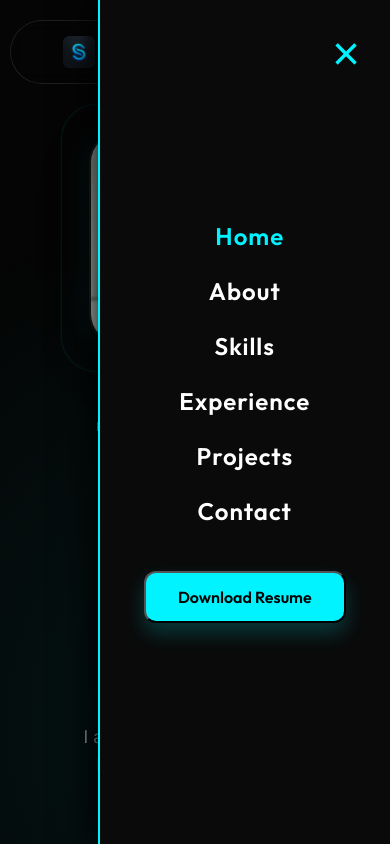
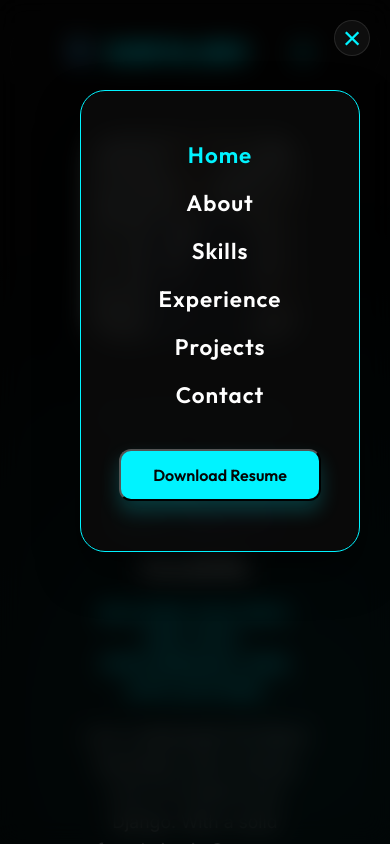
Before and after one commit to mrsuryan/suriya_portfolio, a React (Vite) app: page / in a window 390 px wide. Both pictures are taken after a click on the button "Toggle Menu". Shown: the top 844 px of the page. Built offline with nearby package versions, Linux system fonts and the light colour scheme.

Commit message:
feat: implement portfolio navigation, preloader, and project data structure

```diff
--- a/src/App.jsx
+++ b/src/App.jsx
@@ -127,6 +127,9 @@ export default function App() {
               src="/suriya_img.webp"
               alt={PERSONAL.name}
               className="hero-profile-img"
+              width="450"
+              height="450"
+              fetchpriority="high"
               onError={(e) => { e.target.src = "/suriya_img.png" }}
             />
           </div>
@@ -254,7 +257,7 @@ export default function App() {
                          <span className="btn-text-hover">Coming Soon</span>
                       </div>
                     ) : (
-                      <a href={p.liveUrl} target="_blank" rel="noreferrer" className="btn btn-outline" style={{ padding: "8px 16px", fontSize: "0.8rem" }}>Live Demo</a>
+                      <a href={p.liveUrl} target="_blank" rel="noopener noreferrer" className="btn btn-outline" style={{ padding: "8px 16px", fontSize: "0.8rem" }}>Live Demo</a>
                     )}
 
                     {p.sourceUrl.toLowerCase().includes("soon") ? (
@@ -263,7 +266,7 @@ export default function App() {
                          <span className="btn-text-hover">Coming Soon</span>
                       </div>
                     ) : (
-                      <a href={p.sourceUrl} target="_blank" rel="noreferrer" className="btn btn-outline" style={{ padding: "8px 16px", fontSize: "0.8rem" }}>View Code</a>
+                      <a href={p.sourceUrl} target="_blank" rel="noopener noreferrer" className="btn btn-outline" style={{ padding: "8px 16px", fontSize: "0.8rem" }}>View Code</a>
                     )}
                   </div>
                 </div>
@@ -285,21 +288,21 @@ export default function App() {
               <h3>Get In Touch</h3>
               <p>I'm currently looking for new opportunities. Whether you have a question or just want to say hi, I'll try my best to get back to you!</p>
               <div className="contact-items">
-                <a href={PERSONAL.email} className="contact-item">
+                <a href={PERSONAL.emailLink} target="_blank" rel="noopener noreferrer" className="contact-item" aria-label="Send me an email">
                   <div className="contact-icon"><EmailIcon /></div>
                   <div>
                     <div className="form-label" style={{ marginBottom: 0 }}>Email</div>
-                    <div className="skill-name">mrsuriyan200549@gmail.com</div>
+                    <div className="skill-name">{PERSONAL.email}</div>
                   </div>
                 </a>
-                <a href={PERSONAL.linkedin} target="_blank" rel="noreferrer" className="contact-item">
+                <a href={PERSONAL.linkedin} target="_blank" rel="noopener noreferrer" className="contact-item" aria-label="Visit my LinkedIn profile">
                   <div className="contact-icon"><LinkedInIcon /></div>
                   <div>
                     <div className="form-label" style={{ marginBottom: 0 }}>LinkedIn</div>
                     <div className="skill-name">Suriya C</div>
                   </div>
                 </a>
-                <a href={PERSONAL.whatsapp} target="_blank" rel="noreferrer" className="contact-item">
+                <a href={PERSONAL.whatsapp} target="_blank" rel="noopener noreferrer" className="contact-item" aria-label="Chat with me on WhatsApp">
                   <div className="contact-icon"><WhatsAppIcon /></div>
                   <div>
                     <div className="form-label" style={{ marginBottom: 0 }}>WhatsApp</div>
@@ -347,7 +350,14 @@ export default function App() {
             <h4>Information</h4>
             <div className="footer-brand">
               <div style={{ display: "flex", alignItems: "center", gap: "10px" }}>
-                <img src="/brand_logo.png" alt="Logo" style={{ width: "30px", height: "30px", borderRadius: "6px" }} />
+                <img
+                  src="/brand_logo.png"
+                  alt="Suriya C Logo"
+                  width="30"
+                  height="30"
+                  loading="lazy"
+                  style={{ width: "30px", height: "30px", borderRadius: "6px" }}
+                />
                 <span className="footer-logo grad-text" style={{ fontSize: "1.2rem", marginBottom: 0 }}>{PERSONAL.logoText}</span>
               </div>
               <div className="footer-contact-item">
@@ -376,19 +386,19 @@ export default function App() {
           <div className="footer-col" style={{ textAlign: "right" }}>
             <h4>Contact Me</h4>
             <div className="footer-nav" style={{ alignItems: "flex-end" }}>
-              <a href={PERSONAL.email} target="_blank" rel="noreferrer" className="footer-contact-item" style={{ textDecoration: "none" }}>
+              <a href={PERSONAL.emailLink} target="_blank" rel="noopener noreferrer" className="footer-contact-item" style={{ textDecoration: "none" }} aria-label="Send me an email">
                 <EmailIconSm />
-                <span>mrsuriyan200549@gmail.com</span>
+                <span>{PERSONAL.email}</span>
               </a>
-              <a href={PERSONAL.whatsapp} target="_blank" rel="noreferrer" className="footer-contact-item" style={{ textDecoration: "none" }}>
+              <a href={PERSONAL.whatsapp} target="_blank" rel="noopener noreferrer" className="footer-contact-item" style={{ textDecoration: "none" }} aria-label="Chat with me on WhatsApp">
                 <WhatsAppIconSm />
                 <span>{PERSONAL.phone}</span>
               </a>
-              <a href={PERSONAL.github} target="_blank" rel="noreferrer" className="footer-contact-item" style={{ textDecoration: "none" }}>
+              <a href={PERSONAL.github} target="_blank" rel="noopener noreferrer" className="footer-contact-item" style={{ textDecoration: "none" }} aria-label="Visit my GitHub profile">
                 <GitHubIconSm />
                 <span>GitHub</span>
               </a>
-              <a href={PERSONAL.linkedin} target="_blank" rel="noreferrer" className="footer-contact-item" style={{ textDecoration: "none" }}>
+              <a href={PERSONAL.linkedin} target="_blank" rel="noopener noreferrer" className="footer-contact-item" style={{ textDecoration: "none" }} aria-label="Visit my LinkedIn profile">
                 <LinkedInIconSm />
                 <span>LinkedIn</span>
               </a>
--- a/src/components/DownloadBtn.jsx
+++ b/src/components/DownloadBtn.jsx
@@ -16,7 +16,7 @@ export default function DownloadBtn({ label = "Resume", className = "dl-btn" })
   };
 
   return (
-    <button className={className} onClick={handleDownload}>
+    <button type="button" className={className} onClick={handleDownload} aria-label={`Download ${label}`}>
       {label}
     </button>
   );
--- a/src/components/Navbar.jsx
+++ b/src/components/Navbar.jsx
@@ -42,18 +42,32 @@ export default function Navbar({ activeNav, navTo }) {
     <>
       <nav className={`nav${scrolled ? " scrolled" : ""}${menuOpen ? " menu-open" : ""}`}>
         <div className="container nav-container">
-          <div className="nav-logo" onClick={() => handleNavTo("home")} style={{ cursor: "pointer", display: "flex", alignItems: "center", gap: "10px" }}>
-            <img src="/brand_logo.png" alt="Logo" style={{ width: "32px", height: "32px", borderRadius: "6px" }} />
+          <button
+            type="button"
+            className="nav-logo"
+            onClick={() => handleNavTo("home")}
+            aria-label="Back to top"
+            style={{ background: "none", border: "none", cursor: "pointer", display: "flex", alignItems: "center", gap: "10px", padding: 0 }}
+          >
+            <img
+              src="/brand_logo.png"
+              alt="Suriya C Logo"
+              width="32"
+              height="32"
+              style={{ width: "32px", height: "32px", borderRadius: "6px" }}
+            />
             <span>{PERSONAL.logoText}</span>
-          </div>
+          </button>
 
           <div className="nav-links desktop-only">
             {NAV_ITEMS.map(s => (
               <button
                 key={s}
+                type="button"
                 className={`nav-link${activeNav === s ? " active" : ""}`}
                 style={{ background: "none", border: "none", cursor: "pointer", textTransform: "capitalize" }}
                 onClick={() => handleNavTo(s)}
+                aria-label={`Scroll to ${s}`}
               >
                 {s}
               </button>
@@ -72,19 +86,22 @@ export default function Navbar({ activeNav, navTo }) {
         </div>
       </nav>
 
-      <div className={`mobile-menu ${menuOpen ? "open" : ""}`}>
+      <div className={`mobile-menu ${menuOpen ? "open" : ""}`} onClick={() => setMenuOpen(false)}>
         <button className="mobile-close" onClick={() => setMenuOpen(false)} aria-label="Close Menu">×</button>
-        <div className="mobile-menu-links">
-          {NAV_ITEMS.map(s => (
+        <div className="mobile-menu-links" onClick={(e) => e.stopPropagation()}>
+          {NAV_ITEMS.map((s, i) => (
             <button
               key={s}
+              type="button"
               className={`mobile-nav-link${activeNav === s ? " active" : ""}`}
               onClick={() => handleNavTo(s)}
+              style={{ transitionDelay: `${i * 0.1}s` }}
+              aria-label={`Navigate to ${s}`}
             >
               {s}
             </button>
           ))}
-          <div style={{ marginTop: "20px" }}>
+          <div style={{ marginTop: "20px", opacity: menuOpen ? 1 : 0, transform: menuOpen ? 'translateY(0)' : 'translateY(15px)', transition: 'all 0.4s', transitionDelay: `${NAV_ITEMS.length * 0.1}s` }}>
             <DownloadBtn label="Download Resume" className="btn btn-primary" />
           </div>
         </div>
--- a/src/components/Preloader.jsx
+++ b/src/components/Preloader.jsx
@@ -12,7 +12,7 @@ export default function Preloader({ onFinish }) {
       setLoading(false);
       document.body.style.overflow = "";
       onFinish?.();
-    }, 2400);
+    }, 1500);
 
     return () => {
       clearTimeout(tStart);
@@ -33,7 +33,7 @@ export default function Preloader({ onFinish }) {
             <span
               key={i}
               className="luxury-char"
-              style={{ transitionDelay: `${0.1 + (i * 0.08)}s` }}
+              style={{ transitionDelay: `${0.05 + (i * 0.05)}s` }}
             >
               {char === " " ? "\u00A0" : char}
             </span>
--- a/src/data.js
+++ b/src/data.js
@@ -12,7 +12,8 @@ export const PERSONAL = {
   description: "I am a dedicated Full Stack Developer with a strong focus on Python and Django. With a solid foundation in Computer Science and a passion for AI/ML, I am committed to building robust, user-centric web applications. Graduating in 2026, I am currently interning at Pydun Technology, where I am gaining hands-on experience by applying my Python and Django knowledge to professional projects.",
   badge:      "AVAILABLE FOR INTERNSHIPS & ROLES — 2026",
 
-  email:    "https://mail.google.com/mail/u/0/#inbox?compose=DmwnWrRrlzpFgCmBnFkjDZnTrNBlrgmVfFFwhBNgvQhvSQMTqWDtVmZWfkLBKnqkHZrTkkCBdtQq",
+  email:    "mrsuriyan200549@gmail.com",
+  emailLink: "https://mail.google.com/mail/u/0/#inbox?compose=DmwnWrRrlzpFgCmBnFkjDZnTrNBlrgmVfFFwhBNgvQhvSQMTqWDtVmZWfkLBKnqkHZrTkkCBdtQq",
   phone:    "+91 7904998763",
   linkedin: "https://linkedin.com/in/suriya-c-64218930b",
   github:   "https://github.com/mrsuriyan",
--- a/src/styles/global.css
+++ b/src/styles/global.css
@@ -140,7 +140,7 @@
 }
 
 .luxury-preloader.is-active .luxury-shimmer {
-  animation: shimmer-sheen 2.2s cubic-bezier(0.4, 0, 0.2, 1) 1.2s forwards;
+  animation: shimmer-sheen 1s cubic-bezier(0.4, 0, 0.2, 1) 0.4s forwards;
 }
 
 @keyframes shimmer-sheen {
@@ -201,7 +201,7 @@
 
 /* Hero comes in with slight delay */
 .site-container.is-revealed .hero {
-  animation: neat-fadein 0.9s cubic-bezier(0.19, 1, 0.22, 1) 0.1s both;
+  animation: neat-fadein 0.6s cubic-bezier(0.19, 1, 0.22, 1) 0.1s both;
 }
 
 @keyframes neat-fadein {
@@ -379,51 +379,88 @@ h1, h2, h3, h4, h5 {
 .burger.open .burger-line:nth-child(2) { opacity: 0; }
 .burger.open .burger-line:nth-child(3) { transform: translateY(-8px) rotate(-45deg); }
 
-/* ── MOBILE MENU (DRAWER) ── */
+/* ── MOBILE MENU (POP-UP MODAL) ── */
 .mobile-menu {
   position: fixed;
-  top: 0;
-  right: -100%;
-  width: 75%;
-  max-width: 320px;
+  inset: 0;
+  width: 100%;
   height: 100vh;
-  background: #0a0a0a;
-  border-left: 2px solid var(--accent-cyan);
-  box-shadow: -10px 0 30px rgba(0, 0, 0, 0.8);
   z-index: 1050;
   display: flex;
-  flex-direction: column;
-  align-items: center;
-  justify-content: center;
-  transition: right 0.4s cubic-bezier(0.16, 1, 0.3, 1);
+  align-items: flex-start; /* Top aligned */
+  justify-content: flex-end; /* Right aligned */
+  opacity: 0;
+  visibility: hidden;
+  transition: all 0.4s cubic-bezier(0.16, 1, 0.3, 1);
+  padding: 20px;
+}
+
+.mobile-menu::before {
+  content: '';
+  position: absolute;
+  inset: 0;
+  background: rgba(0, 0, 0, 0.6);
+  backdrop-filter: blur(12px);
+  -webkit-backdrop-filter: blur(12px);
+  z-index: -1;
 }
 
 .mobile-menu.open {
-  right: 0;
+  opacity: 1;
+  visibility: visible;
 }
 
 .mobile-close {
   position: absolute;
-  top: 30px;
-  right: 30px;
-  font-size: 3rem;
+  top: 20px;
+  right: 20px;
+  width: 36px;
+  height: 36px;
+  font-size: 2rem;
   color: var(--accent-cyan);
-  background: none;
-  border: none;
+  background: rgba(255, 255, 255, 0.05);
+  border: 1px solid var(--glass-border);
+  border-radius: 50%;
   cursor: pointer;
   line-height: 1;
+  display: flex;
+  align-items: center;
+  justify-content: center;
+  transition: all 0.3s;
+  z-index: 1061;
+}
+
+.mobile-close:hover {
+  background: var(--accent-cyan);
+  color: var(--bg-dark);
+  transform: rotate(90deg);
 }
 
 .mobile-menu-links {
   display: flex;
   flex-direction: column;
   align-items: center;
-  gap: 25px;
+  gap: 20px;
   width: 100%;
+  max-width: 280px; /* Slimmer for top-right placement */
+  margin-top: 70px;
+  margin-right: 10px;
+  padding: 50px 30px;
+  background: rgba(10, 10, 10, 0.9);
+  border: 1px solid var(--accent-cyan);
+  border-radius: 25px;
+  box-shadow: 0 20px 40px rgba(0, 0, 0, 0.5);
+  transform: scale(0.9) translateX(20px);
+  transform-origin: top right;
+  transition: all 0.4s cubic-bezier(0.175, 0.885, 0.32, 1.275);
+}
+
+.mobile-menu.open .mobile-menu-links {
+  transform: scale(1) translateX(0);
 }
 
 .mobile-nav-link {
-  font-size: 1.5rem;
+  font-size: 1.4rem;
   font-family: var(--font-heading);
   color: var(--text-main);
   background: none;
@@ -433,11 +470,18 @@ h1, h2, h3, h4, h5 {
   text-transform: capitalize;
   font-weight: 600;
   letter-spacing: 1px;
+  opacity: 0;
+  transform: translateY(15px);
+}
+
+.mobile-menu.open .mobile-nav-link {
+  opacity: 1;
+  transform: translateY(0);
 }
 
 .mobile-nav-link:hover, .mobile-nav-link.active {
   color: var(--accent-cyan);
-  padding-left: 10px;
+  transform: scale(1.1);
 }
 
 .desktop-only {
@@ -1199,7 +1243,7 @@ h1, h2, h3, h4, h5 {
 .reveal {
   opacity: 0;
   transform: translateY(30px);
-  transition: all 0.8s cubic-bezier(0.23, 1, 0.32, 1);
+  transition: all 0.5s cubic-bezier(0.23, 1, 0.32, 1);
 }
 
 .reveal.in {
@@ -1210,7 +1254,7 @@ h1, h2, h3, h4, h5 {
 .revl {
   opacity: 0;
   transform: translateX(-50px);
-  transition: all 0.8s cubic-bezier(0.23, 1, 0.32, 1);
+  transition: all 0.5s cubic-bezier(0.23, 1, 0.32, 1);
 }
 .revl.in {
   opacity: 1;
@@ -1220,7 +1264,7 @@ h1, h2, h3, h4, h5 {
 .revr {
   opacity: 0;
   transform: translateX(50px);
-  transition: all 0.8s cubic-bezier(0.23, 1, 0.32, 1);
+  transition: all 0.5s cubic-bezier(0.23, 1, 0.32, 1);
 }
 /* ── SCROLL TO TOP ── */
 .scroll-to-top {
```
